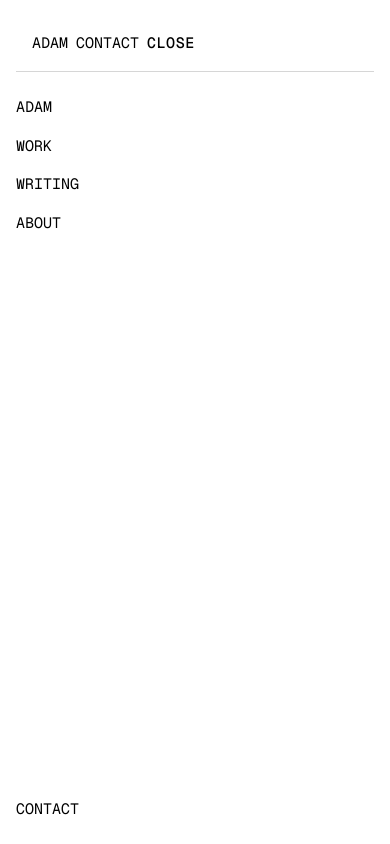
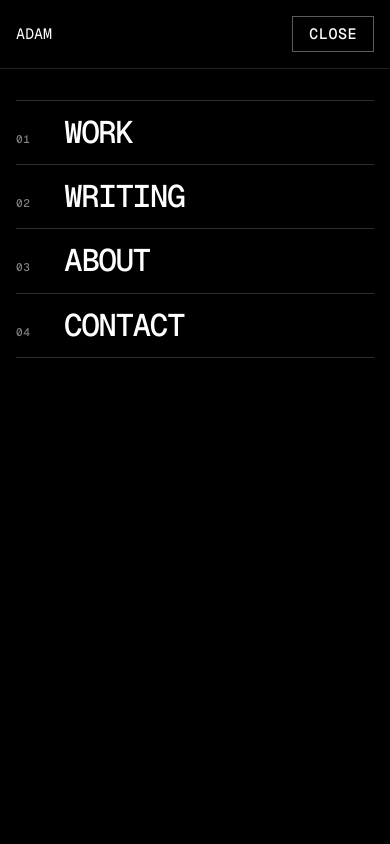
Before and after one commit to AdamJeddy/portfolio, a Next.js app: page /track-my-salah-privacy-policy in a window 390 px wide. Both pictures are taken after a click on the button "MENU". Shown: the top 844 px of the page. Built offline with nearby package versions, Linux system fonts and the light colour scheme.

Commit message:
refactor: redesign mobile navigation

```diff
--- a/src/app/globals.css
+++ b/src/app/globals.css
@@ -284,14 +284,17 @@ button:focus-visible {
 @media (max-width: 768px) {
   header[data-menu-open="true"] #nav {
     z-index: 12;
-    background: var(--white);
-    color: var(--black);
-    border-bottom-color: rgba(var(--black-rgb), 0.16);
+    background: var(--black);
+    color: var(--white);
+    border-bottom-color: rgba(var(--white-rgb), 0.12);
     backdrop-filter: none;
   }
 
   #nav {
-    padding: var(--line-px) var(--char2);
+    margin: 0;
+    padding: var(--char2);
+    background: var(--black);
+    backdrop-filter: none;
   }
 
   #nav > div:not(.mobile) {
@@ -300,8 +303,10 @@ button:focus-visible {
 
   #nav .mobile {
     display: flex;
+    width: 100%;
     min-width: 0;
-    gap: var(--char);
+    gap: var(--char2);
+    align-items: center;
     justify-content: flex-end;
   }
 
@@ -312,6 +317,12 @@ button:focus-visible {
 
   #nav .mobile .home {
     margin-right: auto;
+  }
+
+  #nav .mobile .mobile-menu-toggle {
+    min-height: 36px;
+    padding: 0 var(--char2);
+    border: 1px solid rgba(var(--white-rgb), 0.36);
   }
 }
 
@@ -1073,12 +1084,12 @@ a.button.large {
 
 /* ── Mobile Menu Overlay ─────────────────────────────────── */
 .mobile-container {
-  background: var(--white);
-  color: var(--black);
+  background: var(--black);
+  color: var(--white);
   z-index: 11;
   width: 100vw;
-  height: 100dvh;
-  padding: var(--space-7) var(--char2) var(--line-px);
+  min-height: 100dvh;
+  padding: calc(var(--space-4) + 52px) var(--char2) var(--space-4);
   position: fixed;
   top: 0;
   left: 0;
@@ -1087,17 +1098,37 @@ a.button.large {
   font-family: var(--font-geist-mono), var(--font-mono);
   text-transform: uppercase;
 }
+
 .mobile-container a {
-  display: block;
+  display: grid;
+  grid-template-columns: minmax(32px, auto) 1fr;
+  gap: var(--char2);
+  align-items: baseline;
   color: inherit;
   text-decoration: none;
-  padding: var(--space-half) 0;
+  padding: var(--space-1-5) 0;
+  border-top: 1px solid rgba(var(--white-rgb), 0.18);
+  font-size: clamp(26px, 8vw, 34px);
+  font-weight: 500;
+  letter-spacing: -0.05em;
+  line-height: 1;
 }
-.mobile-container .mobile-footer {
-  display: flex;
-  justify-content: space-between;
-  align-items: flex-end;
-  margin-top: auto;
+
+.mobile-container a:last-child {
+  border-bottom: 1px solid rgba(var(--white-rgb), 0.18);
+}
+
+.mobile-container a:hover,
+.mobile-container a:focus-visible,
+.mobile-container a.active {
+  color: var(--red);
+}
+
+.mobile-menu-index {
+  color: var(--white);
+  font-size: 11px;
+  letter-spacing: var(--letter-spacing);
+  opacity: 0.5;
 }
 
 /* ── Ghost buttons ───────────────────────────────────────── */
--- a/src/components/layout/Nav.tsx
+++ b/src/components/layout/Nav.tsx
@@ -17,6 +17,12 @@ const primaryLinks: NavLink[] = [
 
 const secondaryLinks: NavLink[] = [
   { href: '/about', label: 'About' },
+]
+
+const mobileLinks: NavLink[] = [
+  ...primaryLinks,
+  ...secondaryLinks,
+  { href: '/contact', label: 'Contact' },
 ]
 
 export default function Nav() {
@@ -97,18 +103,13 @@ export default function Nav() {
           >
             Adam
           </Link>
-          <Link
-            href="/contact"
-            className={`nav-link ${isActive('/contact') ? 'active' : ''}`}
-            rel="prefetch"
-            onClick={closeMobile}
-          >
-            Contact
-          </Link>
           <button
-            className="ghost"
+            type="button"
+            className="ghost mobile-menu-toggle"
             onClick={() => setMobileOpen((prev) => !prev)}
             aria-label={mobileOpen ? 'Close menu' : 'Open menu'}
+            aria-controls="mobile-menu"
+            aria-expanded={mobileOpen}
           >
             {mobileOpen ? 'Close' : 'Menu'}
           </button>
@@ -117,27 +118,20 @@ export default function Nav() {
 
       {/* Mobile full-screen overlay */}
       {mobileOpen && (
-        <div className="mobile-container">
-          <Link href="/" className="home" onClick={closeMobile}>
-            Adam
-          </Link>
-          {[...primaryLinks, ...secondaryLinks].map((link) => (
+        <div id="mobile-menu" className="mobile-container">
+          {mobileLinks.map((link, index) => (
             <Link
               key={link.href}
               href={link.href}
               className={isActive(link.href) ? 'active' : ''}
               onClick={closeMobile}
             >
-              {link.label}
+              <span className="mobile-menu-index" aria-hidden="true">
+                {String(index + 1).padStart(2, '0')}
+              </span>
+              <span>{link.label}</span>
             </Link>
           ))}
-          <div className="mobile-footer">
-            <div className="newbusiness">
-              <Link href="/contact" onClick={closeMobile}>
-                Contact
-              </Link>
-            </div>
-          </div>
         </div>
       )}
     </header>
```
